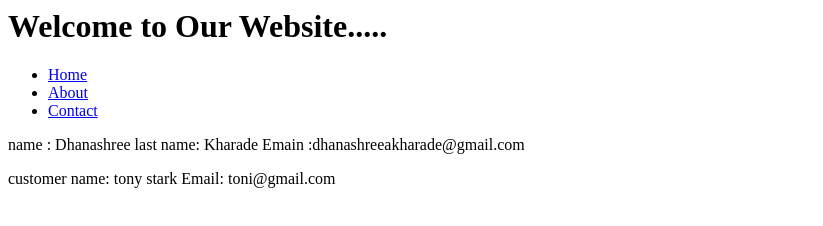
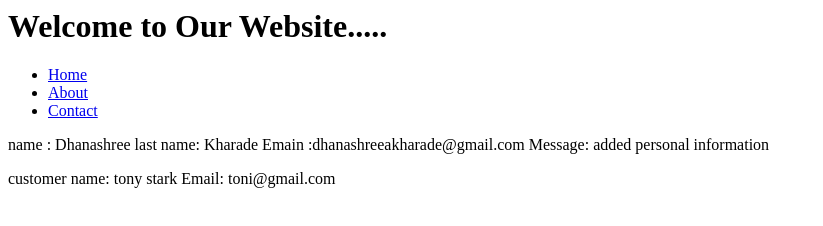
Before and after one commit to DhanashreeKharade451/websiteproject, a plain HTML site: page index.html in a window 1280 px wide. Shown: the whole page, without its empty margins (0-823 px from the left). Drawn offline with Linux system fonts and the light colour scheme.

Commit message:
contact info

```diff
--- a/index.html
+++ b/index.html
@@ -16,6 +16,7 @@
   <p>name : Dhanashree
     last name: Kharade
     Emain :dhanashreeakharade@gmail.com
+    Message: added personal information
   </p>
 
   <p> customer name: tony stark
```
